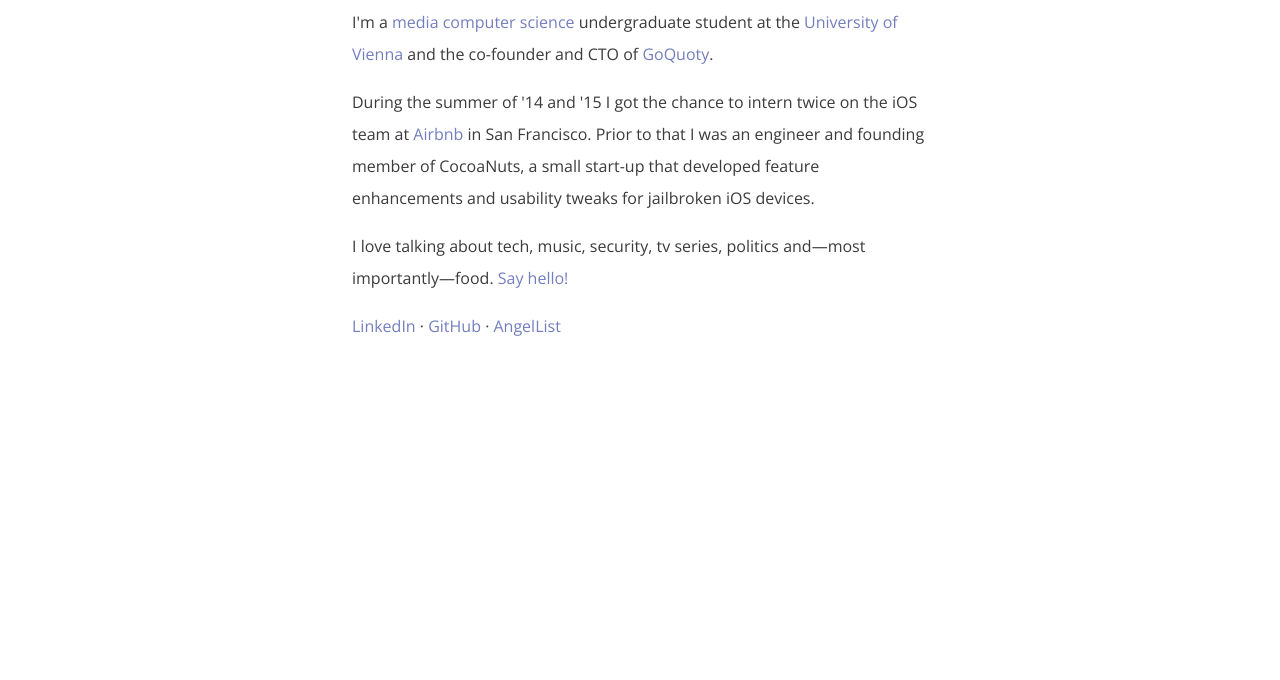
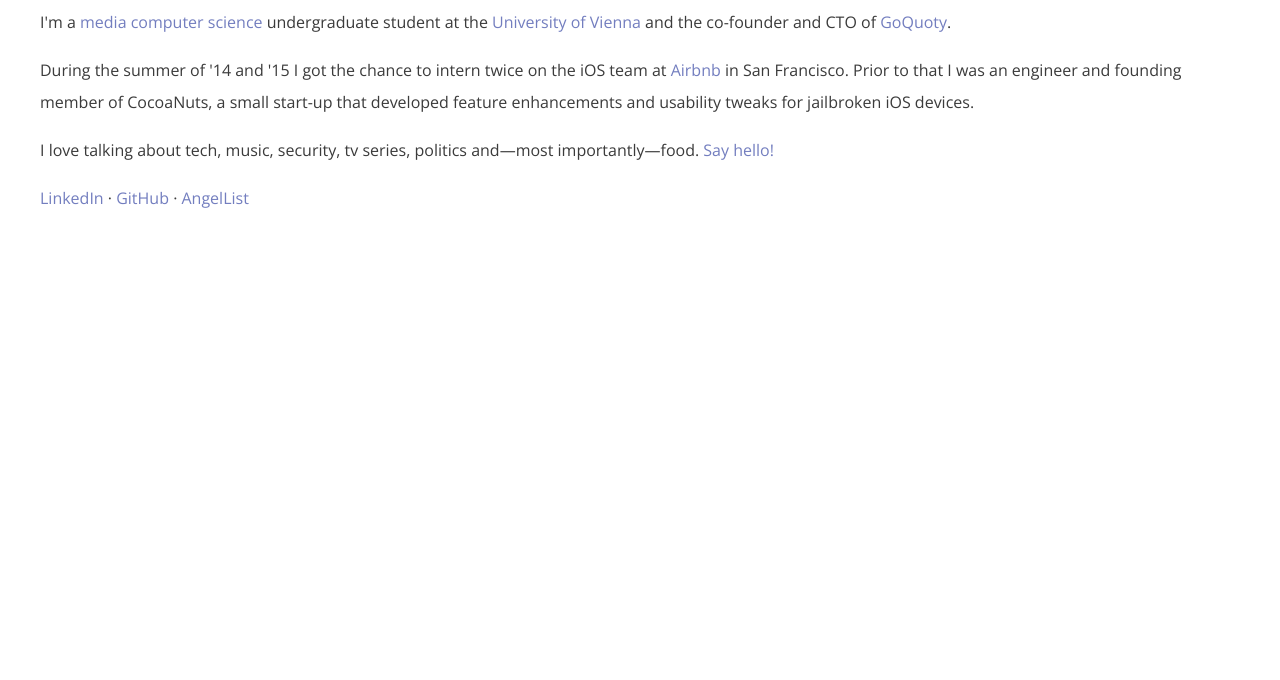
Before and after one commit to nhaunold/nhaunold.github.io, a plain HTML site: page index.html in a window 1280 px wide. Shown: the part 120-800 px from the top of the page. Drawn offline with nearby package versions, Linux system fonts and the light colour scheme.

Commit message:
removes body width

```diff
--- a/index.html
+++ b/index.html
@@ -11,7 +11,7 @@
 			body { color: #3B3B3B; font-family: "Open Sans", "Helvetica Neue", "Helvetica", "Arial", sans-serif; }
 			body a { color: rgb(115, 126, 191); text-decoration: none;  }
 			body a:hover { color: rgba(115, 125, 191, 0.6); }
-			.wrapper { width: 640px; margin: auto; }
+			.wrapper { margin: auto; }
 			.content { padding: 2em; }
 			.content p { line-height: 200%; }
 		</style>
```
